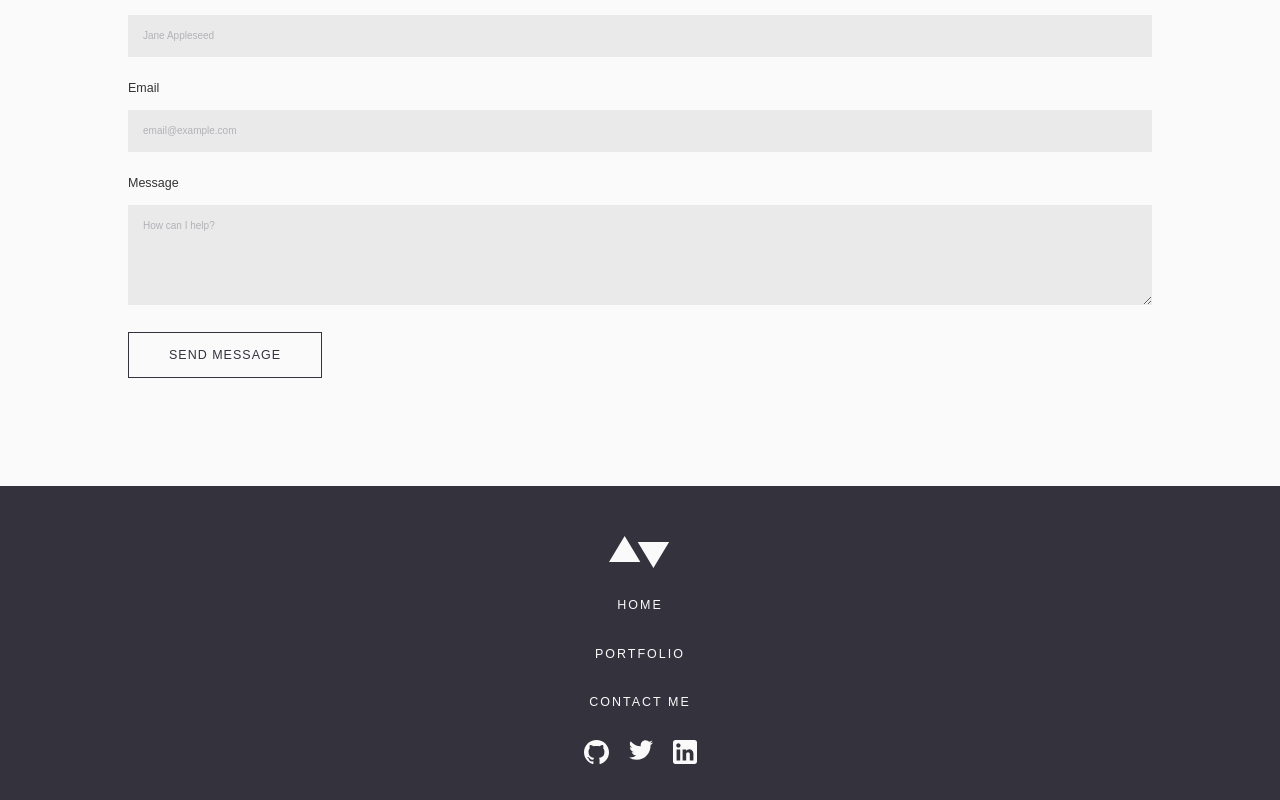
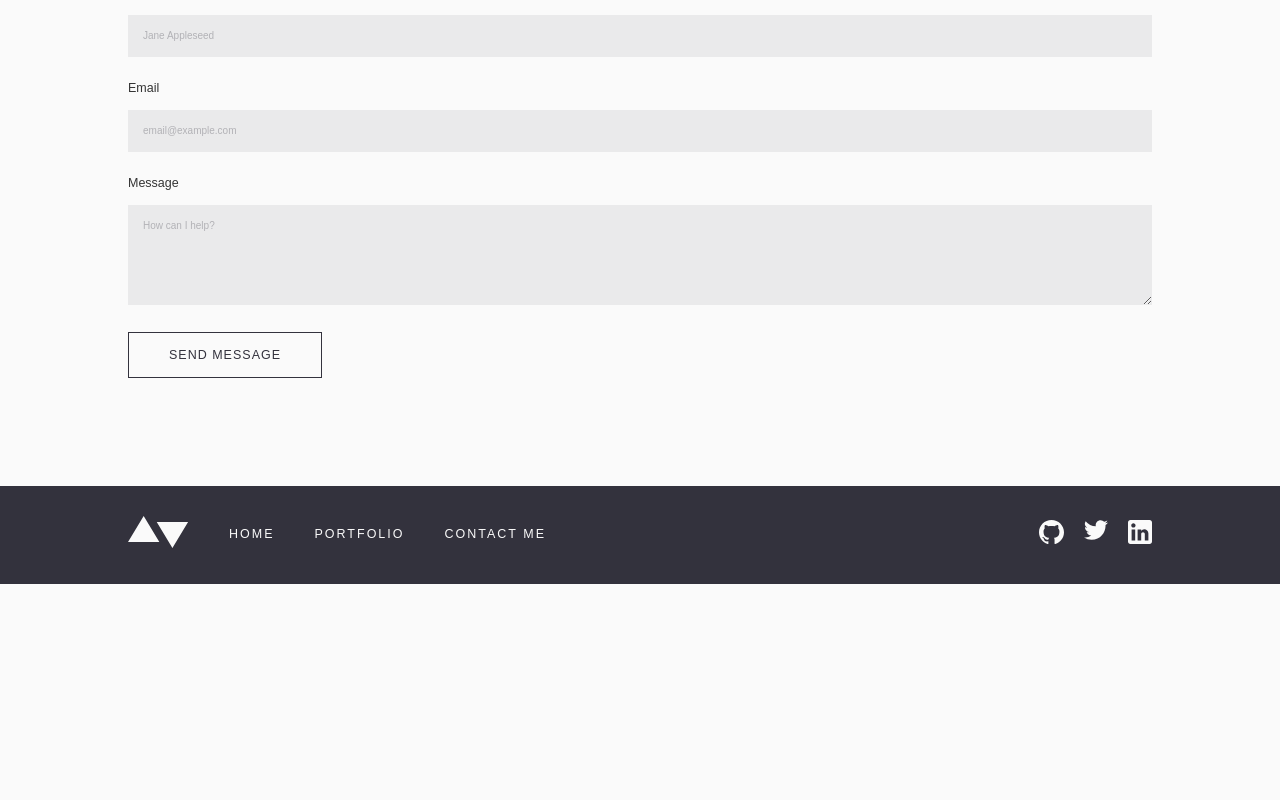
Before and after one commit to stevenCsaunders/minimalist-portfolio-react, a React (Create React App) app: page /contact in a window 1280 px wide. Shown: the part 549-1349 px from the top of the page. After the commit the page ends 1133 px from the top, so only its background shows below. Built offline with nearby package versions, Linux system fonts and the light colour scheme; a web font is replaced by a local one.

Commit message:
Footer desktop styles added

```diff
--- a/src/Styled/FooterStyled.js
+++ b/src/Styled/FooterStyled.js
@@ -7,7 +7,11 @@ const FooterStyled = styled.footer`
 	align-items: center;
 	justify-content: center;
 	flex-direction: column;
-	padding: 3em 0;
+	padding: 3em var(--containerPadding);
+	@media (min-width: 768px) {
+		flex-direction: row;
+		justify-content: space-between
+	}
 `
 const FooterNavStyled = styled.nav`
 	display: flex;
@@ -36,20 +40,37 @@ const FooterNavStyled = styled.nav`
 			fill: var(--lightGrey);
 		}
 	}
+	@media (min-width: 768px) {
+		flex-direction: row;
+		margin-bottom: 0;
+		ul {
+			display: flex;
+			flex-direction: row;
+			align-items: center;
+			li {
+				margin: 0 4rem 0 0;
+			}
+			li + li {
+			margin-top: 0;
+		}
+		}
+		svg {
+			margin: 0 4rem 0 0;
+		}
+	}
 `
 
 const FooterSocialStyled = styled.div`
-
-ul {
+	ul {
 		display: flex;
 		padding: 0;
 	}
-ul li + li {
+	ul li + li {
 		padding-left: 2rem;
 	}
 
-a svg path {
-  fill: var(--lightGrey);
-}
+	a svg path {
+		fill: var(--lightGrey);
+	}
 `
-export { FooterNavStyled, FooterStyled, FooterSocialStyled}
+export { FooterNavStyled, FooterStyled, FooterSocialStyled }
--- a/src/Styled/MainStyled.js
+++ b/src/Styled/MainStyled.js
@@ -3,7 +3,7 @@ import styled from 'styled-components'
 export const MainStyled = styled.main`
 	padding: calc(1em + var(--headerHeight)) var(--containerPadding);
 	p {
-		max-width: 50em;
+		max-width: 75rem;
 		a {
 			color: var(--darkBlue);
 			text-decoration: none;
```
Also changed, not shown: 1 other file (tests, documents, lock files or other folders).
